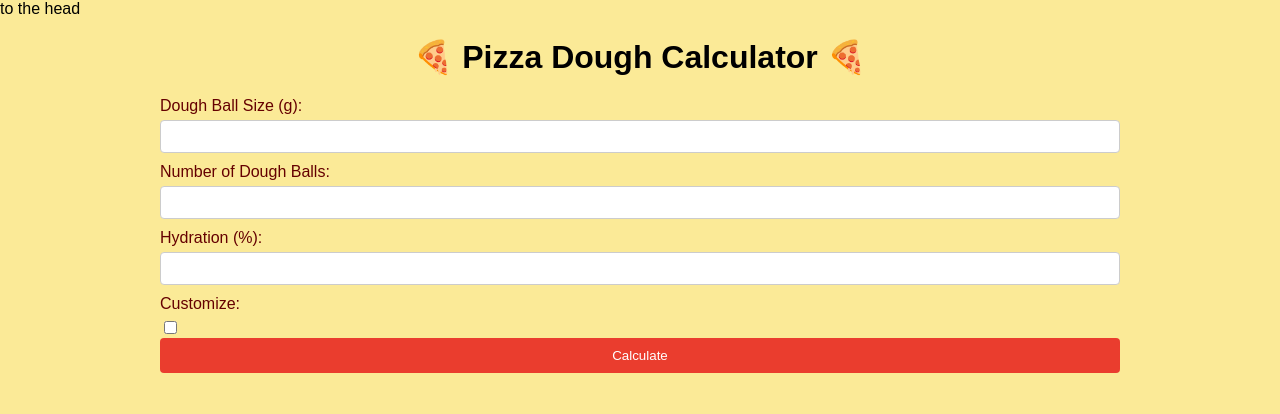
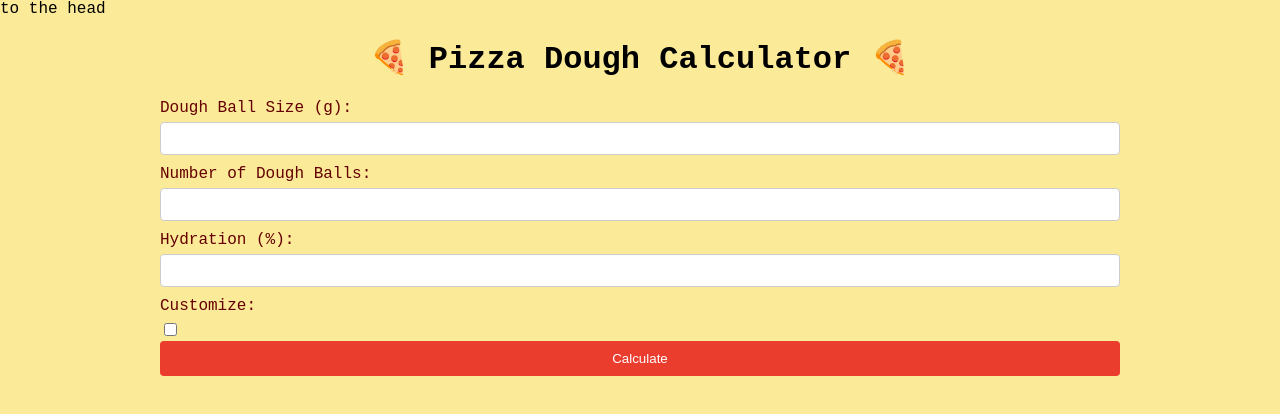
Before and after one commit to cipriani14/doughcalculator, a plain HTML site: page index.html in a window 1280 px wide. Drawn offline with Linux system fonts and the light colour scheme; a small style sheet from the web is missing.

Commit message:
Update styles.css
Dink gunna dink

```diff
--- a/styles.css
+++ b/styles.css
@@ -1,5 +1,5 @@
 body {
-    font-family: Arial, sans-serif;
+    font-family: "iA Writer Duo", monospace;
     margin: 0;
     padding: 0;
     background-color: #fbea97;
```
